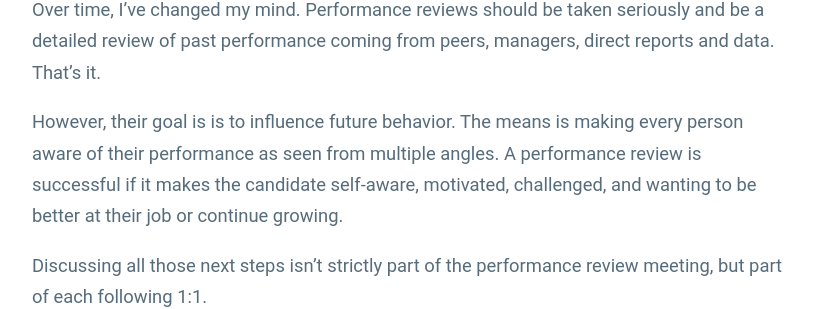
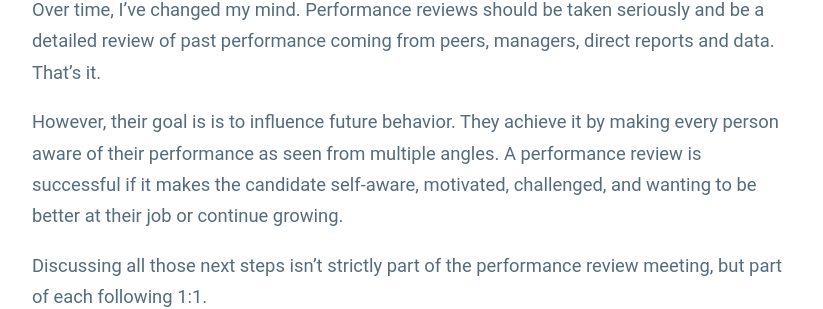
Before and after one commit to guillermodlpa/site, a Jekyll site: the page built from _posts/2021-04-22-a-structured-approach-to-the-manager-review-in-performance-reviews.markdown, in a window 1280 px wide and 900 px high, scrolled down 2519 px. Shown: the part 149-458 px from the top of the window, without its empty margins (228-1051 px from the left). Built offline with Jekyll 4.4.1, drawn with Linux system fonts in a browser that asks for light colours.

Commit message:
Updated A Structured Approach To The Manager Review In Performance Reviews

```diff
--- a/_posts/2021-04-22-a-structured-approach-to-the-manager-review-in-performance-reviews.markdown
+++ b/_posts/2021-04-22-a-structured-approach-to-the-manager-review-in-performance-reviews.markdown
@@ -69,7 +69,7 @@ When I started at Splash, we used to do "\[P\]reviews". They essentially were pe
 
 Over time, I've changed my mind. Performance reviews should be taken seriously and be a detailed review of past performance coming from peers, managers, direct reports and data. That's it.
 
-However, their goal is is to influence future behavior. The means is making every person aware of their performance as seen from multiple angles. A performance review is successful if it makes the candidate self-aware, motivated, challenged, and wanting to be better at their job or continue growing.
+However, their goal is is to influence future behavior. They achieve it by making every person aware of their performance as seen from multiple angles. A performance review is successful if it makes the candidate self-aware, motivated, challenged, and wanting to be better at their job or continue growing.
 
 Discussing all those next steps isn't strictly part of the performance review meeting, but part of each following 1:1.
 
```
